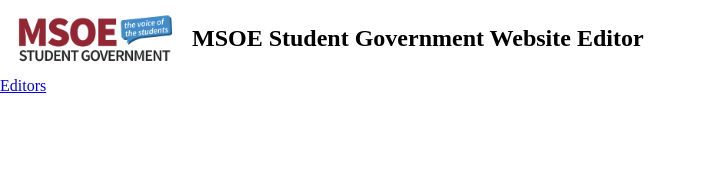
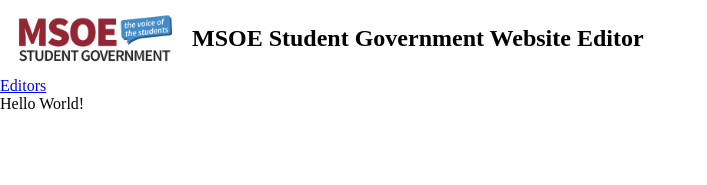
Before and after one commit to msoe-sga/msoe-sga-editor-ui, a React (Create React App) app: page / in a window 1280 px wide. Shown: the top 185 px of the page, without its empty margins (0-707 px from the left). Built offline with nearby package versions, Linux system fonts and the light colour scheme.

Commit message:
Fixed some issues with routing

```diff
--- a/src/App.js
+++ b/src/App.js
@@ -1,6 +1,7 @@
 import React from 'react';
 import { BrowserRouter, Route, Switch } from "react-router-dom";
 import PageLayout from "./views/PageLayout";
+import Editors from './components/editors/Editors';
 
 const paths = {
     root: '/'
@@ -11,7 +12,9 @@
         <BrowserRouter>
             <Switch>
                 <Route exact={true} path={paths.root}>
-                    <PageLayout />
+                    <PageLayout>
+                        <Editors />
+                    </PageLayout>
                 </Route>
             </Switch>
         </BrowserRouter>
--- a/src/components/SidebarRouter/SidebarRouter.jsx
+++ b/src/components/SidebarRouter/SidebarRouter.jsx
@@ -37,11 +37,6 @@
                     );
                 })}
             </div>
-            <Switch>
-                <Route exact={true} path={`/${paths.editors.path}`}>
-                    <Editors editors={switchContent} />
-                </Route>
-            </Switch>
         </div>
     );
 }
--- a/src/views/PageLayout.jsx
+++ b/src/views/PageLayout.jsx
@@ -4,7 +4,7 @@
 import styles from './PageLayout.module.scss';
 import logo from '../assets/logo.png';
 
-export default function PageLayout() {
+export default function PageLayout({ children }) {
     return (
         <>
             <Header>
@@ -12,6 +12,7 @@
                 <h1>MSOE Student Government Website Editor</h1>
             </Header>
             <SidebarRouter />
+            {children}
         </>
     );
 }
```
